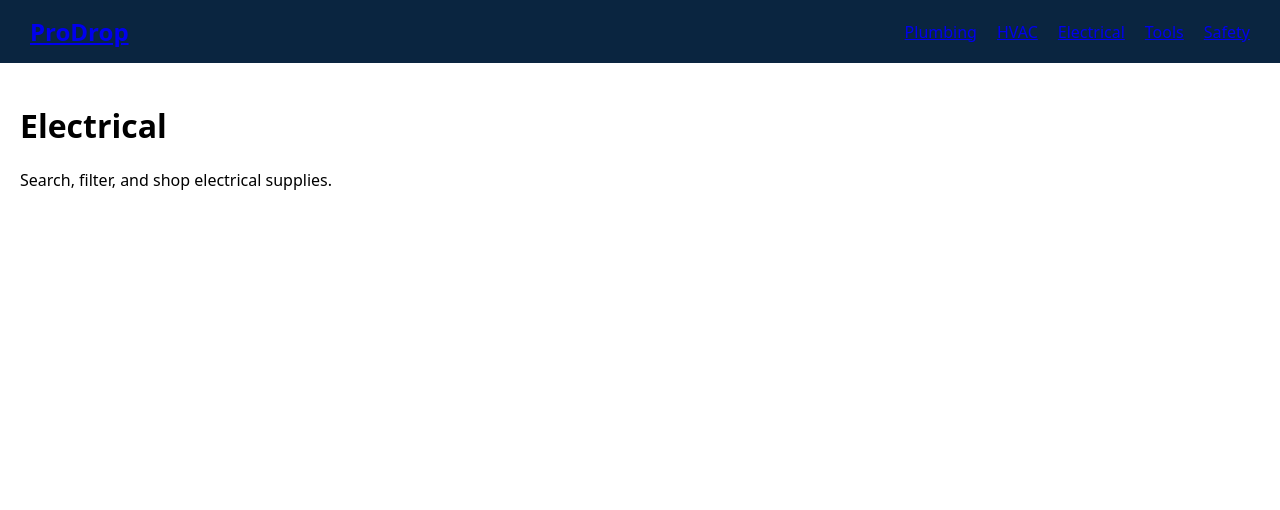
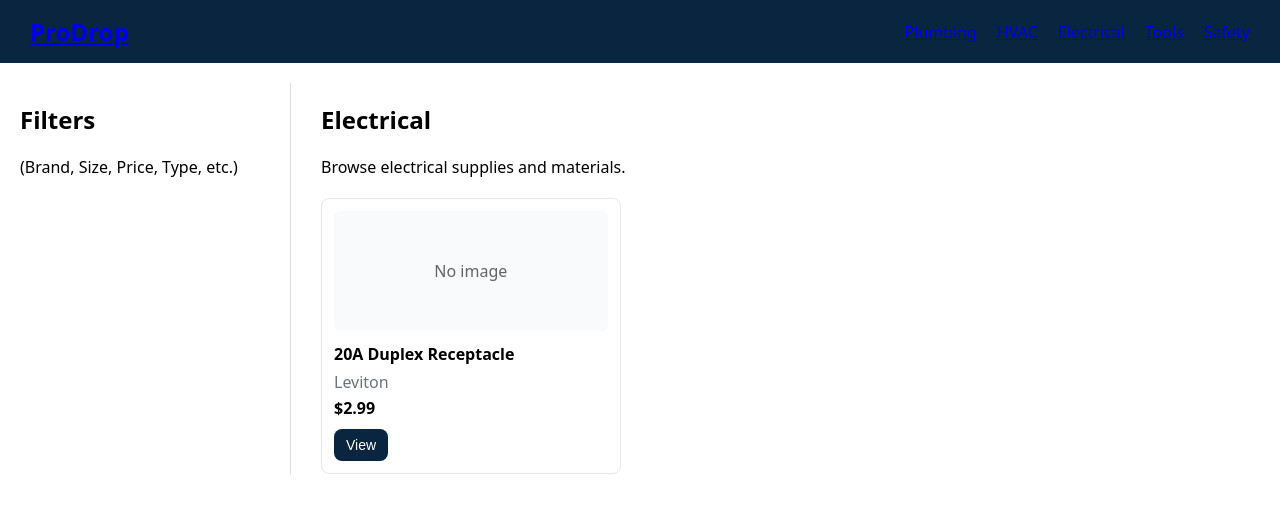
Before and after one commit to fermingonzalez031-png/prodrophq-site, a Next.js app: page /catalog/electrical in a window 1280 px wide. Shown: the top 510 px of the page. Built offline with nearby package versions, Linux system fonts and the light colour scheme.

Commit message:
Update page.tsx

```diff
--- a/app/catalog/electrical/page.tsx
+++ b/app/catalog/electrical/page.tsx
@@ -1,8 +1,24 @@
+import ProductGrid from "../../../components/ProductGrid";
+
 export default function Page() {
   return (
-    <div>
-      <h1>Electrical</h1>
-      <p>Search, filter, and shop electrical supplies.</p>
+    <div style={{ display: "flex", gap: "30px" }}>
+      <aside
+        style={{
+          width: "250px",
+          borderRight: "1px solid #ddd",
+          paddingRight: "20px",
+        }}
+      >
+        <h2>Filters</h2>
+        <p>(Brand, Size, Price, Type, etc.)</p>
+      </aside>
+
+      <section style={{ flex: 1 }}>
+        <h1>Electrical</h1>
+        <p>Browse electrical supplies and materials.</p>
+        <ProductGrid category="electrical" />
+      </section>
     </div>
   );
 }
```
